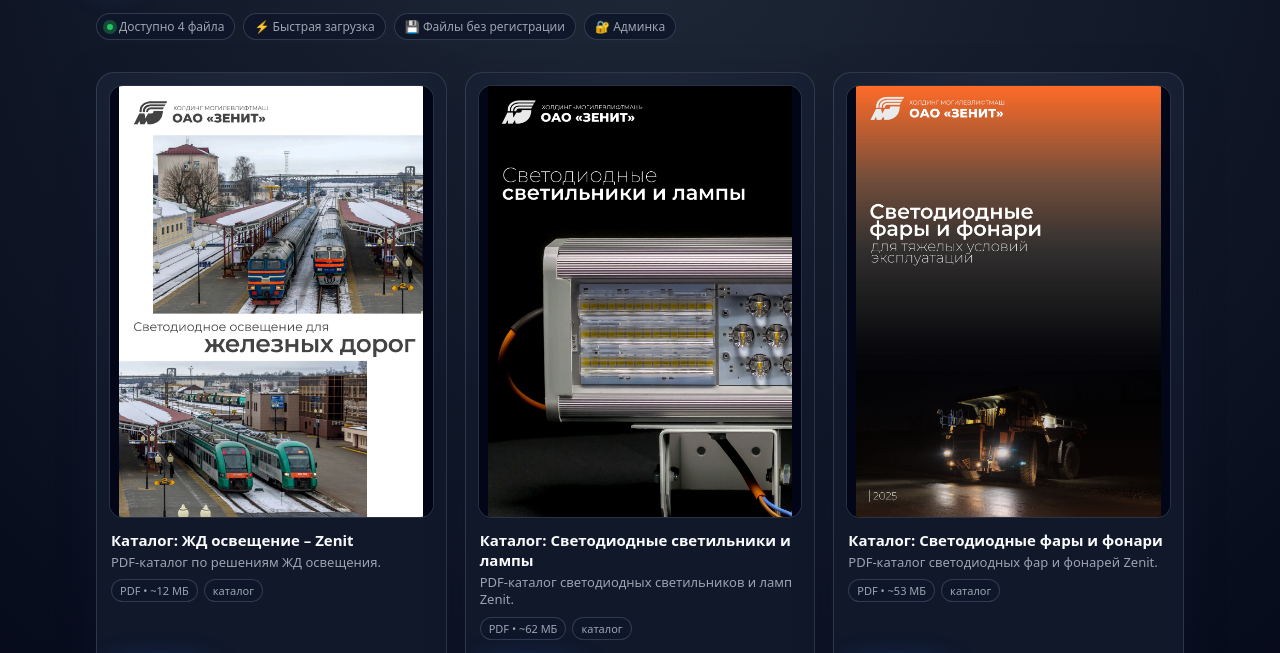
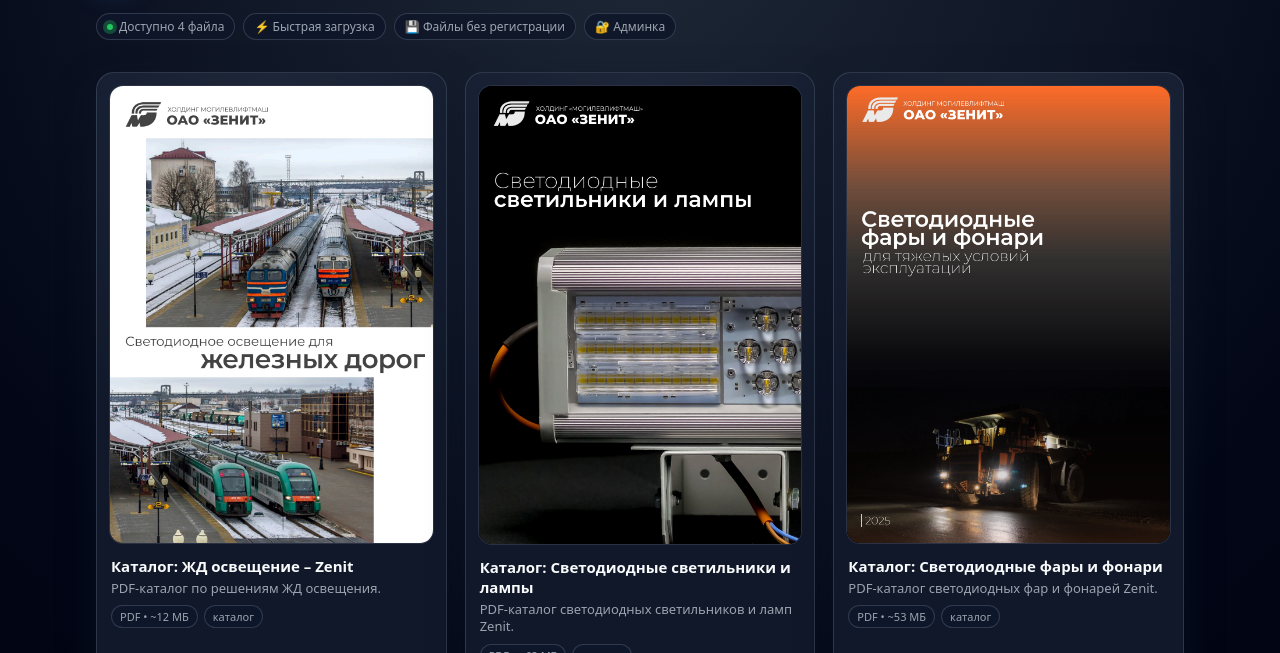
Before and after one commit to AlekseySavelev/zenitfiles, a plain HTML site: page index.html in a window 1280 px wide. Shown: the part 106-759 px from the top of the page. Drawn offline with Linux system fonts and the light colour scheme; no server answers.

Commit message:
fix: adaptive wrap

```diff
--- a/index.html
+++ b/index.html
@@ -155,24 +155,26 @@
       opacity: 1;
     }
 
-        /* Обёртка под вертикальную обложку A4 */
+    /* Адаптивная обложка — автоматическое определение вертикальная/горизонтальная */
     .file-cover-wrap {
+      width: 100%;
+      aspect-ratio: auto;
+      overflow: hidden;
       border-radius: 14px;
-      overflow: hidden;
       border: 1px solid rgba(148, 163, 184, 0.28);
+      display: flex;
+      align-items: center;
+      justify-content: center;
       background: #020617;
-      aspect-ratio: 3 / 4;          /* ближе к формату A4 вертикально */
-      display: flex;
     }
 
-    /* Сама обложка растягивается по высоте */
+    /* Картинка сама подстраивается под своё соотношение сторон */
     .file-cover {
       width: 100%;
       height: 100%;
-      object-fit: contain;          /* вся обложка помещается целиком */
-      display: block;
-      transition: transform 0.25s ease-out;
-      background: #020617;          /* фон вокруг, если края остаются */
+      object-fit: contain;      /* показываем полностью */
+      object-position: center;
+      background-color: #020617;
     }
 
 
```
